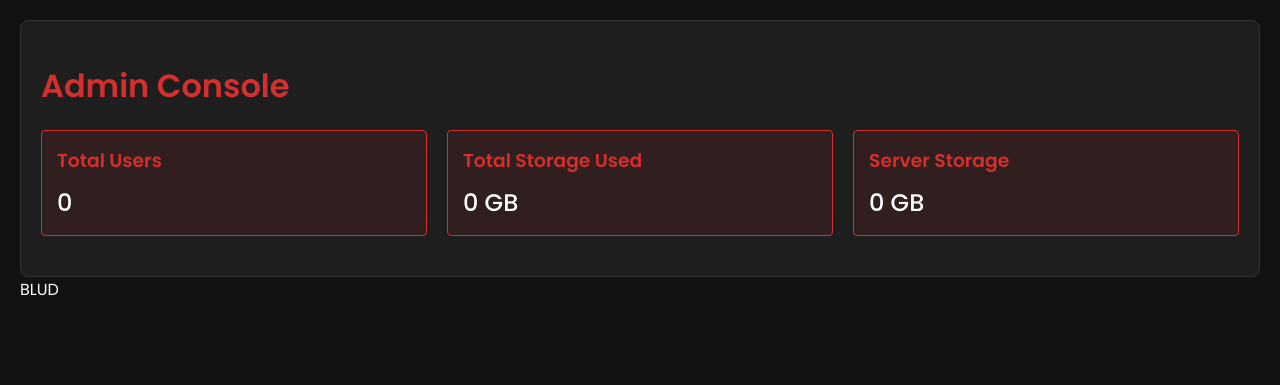
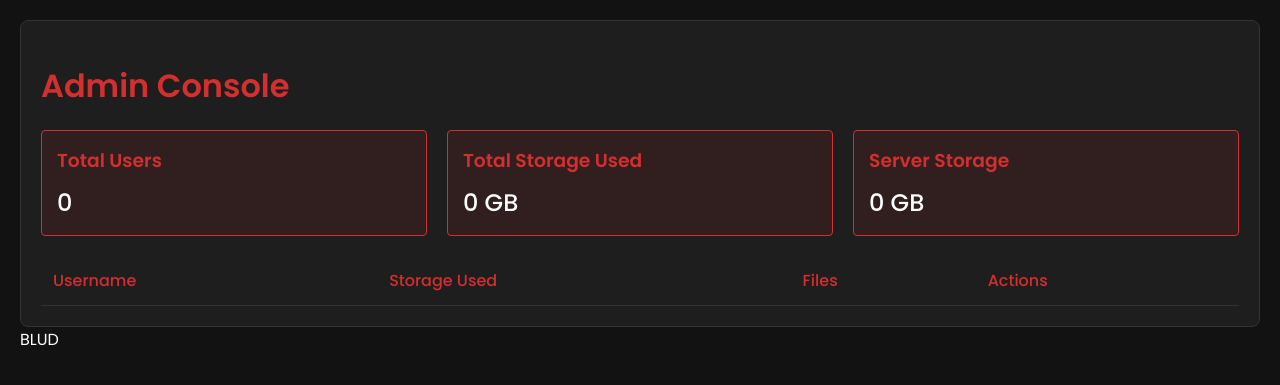
Before and after one commit to david-xyz-abc/drivepulse-nginx, a PHP site: page /console.php in a window 1280 px wide. Shown: the top 385 px of the page. Run offline with PHP 8.4, Linux system fonts and the light colour scheme; the visitor is signed in with stand-in values (Sample User, id 1); lists and menus that the app fills with data are empty.

Commit message:
console.phpdd

```diff
--- a/console.php
+++ b/console.php
@@ -9,6 +9,28 @@ if (!isset($_SESSION['admin']) && (!isset($_POST['password']) || $_POST['passwor
     $_SESSION['admin'] = true;
 }
 
+// Function to get directory size
+function getDirSize($dir) {
+    $size = 0;
+    foreach (new RecursiveIteratorIterator(new RecursiveDirectoryIterator($dir, FilesystemIterator::SKIP_DOTS)) as $file) {
+        $size += $file->getSize();
+    }
+    return $size;
+}
+
+// Handle user deletion if requested
+if (isset($_POST['delete_user']) && !empty($_POST['delete_user'])) {
+    $userToDelete = $_POST['delete_user'];
+    $userDir = "/var/www/html/webdav/users/" . $userToDelete;
+    if (is_dir($userDir)) {
+        // Delete user directory and all contents
+        shell_exec("rm -rf " . escapeshellarg($userDir));
+    }
+    // Redirect to refresh the page
+    header("Location: /selfhostedgdrive/console.php");
+    exit;
+}
+
 ?>
 <!DOCTYPE html>
 <html lang="en">
@@ -17,6 +39,7 @@ if (!isset($_SESSION['admin']) && (!isset($_POST['password']) || $_POST['passwor
     <title>Admin Console</title>
     <meta name="viewport" content="width=device-width, initial-scale=1.0">
     <link href="https://fonts.googleapis.com/css2?family=Poppins:wght@300;400;500;600&display=swap" rel="stylesheet">
+    <link href="https://cdnjs.cloudflare.com/ajax/libs/font-awesome/6.0.0/css/all.min.css" rel="stylesheet"/>
     <style>
         :root {
             --background: #121212;
@@ -71,6 +94,51 @@ if (!isset($_SESSION['admin']) && (!isset($_POST['password']) || $_POST['passwor
             font-size: 24px;
             font-weight: 500;
         }
+
+        .users-table {
+            width: 100%;
+            border-collapse: collapse;
+            margin-top: 20px;
+        }
+
+        .users-table th, .users-table td {
+            padding: 12px;
+            text-align: left;
+            border-bottom: 1px solid var(--border-color);
+        }
+
+        .users-table th {
+            color: var(--accent-red);
+            font-weight: 500;
+        }
+
+        .delete-btn {
+            background: var(--accent-red);
+            color: white;
+            border: none;
+            padding: 6px 12px;
+            border-radius: 4px;
+            cursor: pointer;
+            transition: opacity 0.3s;
+        }
+
+        .delete-btn:hover {
+            opacity: 0.8;
+        }
+
+        .storage-bar {
+            height: 8px;
+            background: var(--border-color);
+            border-radius: 4px;
+            overflow: hidden;
+            margin-top: 5px;
+        }
+
+        .storage-used {
+            height: 100%;
+            background: var(--accent-red);
+            transition: width 0.3s ease;
+        }
     </style>
 </head>
 <body>
@@ -82,7 +150,8 @@ if (!isset($_SESSION['admin']) && (!isset($_POST['password']) || $_POST['passwor
                 <h3>Total Users</h3>
                 <div class="stat-value">
                     <?php
-                    $userCount = count(glob("/var/www/html/webdav/users/*", GLOB_ONLYDIR));
+                    $users = glob("/var/www/html/webdav/users/*", GLOB_ONLYDIR);
+                    $userCount = count($users);
                     echo $userCount;
                     ?>
                 </div>
@@ -93,7 +162,6 @@ if (!isset($_SESSION['admin']) && (!isset($_POST['password']) || $_POST['passwor
                 <div class="stat-value">
                     <?php
                     $totalSize = 0;
-                    $users = glob("/var/www/html/webdav/users/*", GLOB_ONLYDIR);
                     foreach ($users as $userDir) {
                         $totalSize += getDirSize($userDir);
                     }
@@ -112,6 +180,48 @@ if (!isset($_SESSION['admin']) && (!isset($_POST['password']) || $_POST['passwor
                 </div>
             </div>
         </div>
+
+        <table class="users-table">
+            <thead>
+                <tr>
+                    <th>Username</th>
+                    <th>Storage Used</th>
+                    <th>Files</th>
+                    <th>Actions</th>
+                </tr>
+            </thead>
+            <tbody>
+                <?php foreach ($users as $userDir): ?>
+                    <?php
+                    $username = basename($userDir);
+                    $userSize = getDirSize($userDir);
+                    $userSizeGB = round($userSize / (1024 * 1024 * 1024), 2);
+                    $fileCount = iterator_count(new RecursiveIteratorIterator(
+                        new RecursiveDirectoryIterator($userDir, FilesystemIterator::SKIP_DOTS)
+                    ));
+                    $storagePercentage = ($userSize / $totalSize) * 100;
+                    ?>
+                    <tr>
+                        <td><?php echo htmlspecialchars($username); ?></td>
+                        <td>
+                            <?php echo $userSizeGB; ?> GB
+                            <div class="storage-bar">
+                                <div class="storage-used" style="width: <?php echo $storagePercentage; ?>%"></div>
+                            </div>
+                        </td>
+                        <td><?php echo $fileCount; ?></td>
+                        <td>
+                            <form method="POST" style="display: inline;" onsubmit="return confirm('Are you sure you want to delete this user and all their files?');">
+                                <input type="hidden" name="delete_user" value="<?php echo htmlspecialchars($username); ?>">
+                                <button type="submit" class="delete-btn">
+                                    <i class="fas fa-trash"></i> Delete
+                                </button>
+                            </form>
+                        </td>
+                    </tr>
+                <?php endforeach; ?>
+            </tbody>
+        </table>
     </div>
 </body>
 </html>
```
